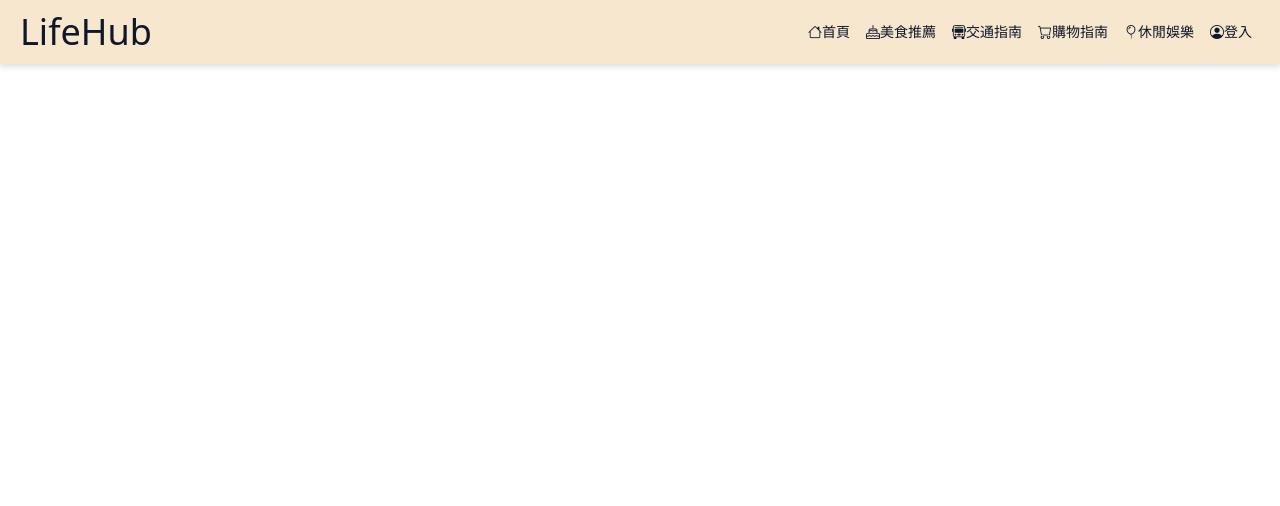
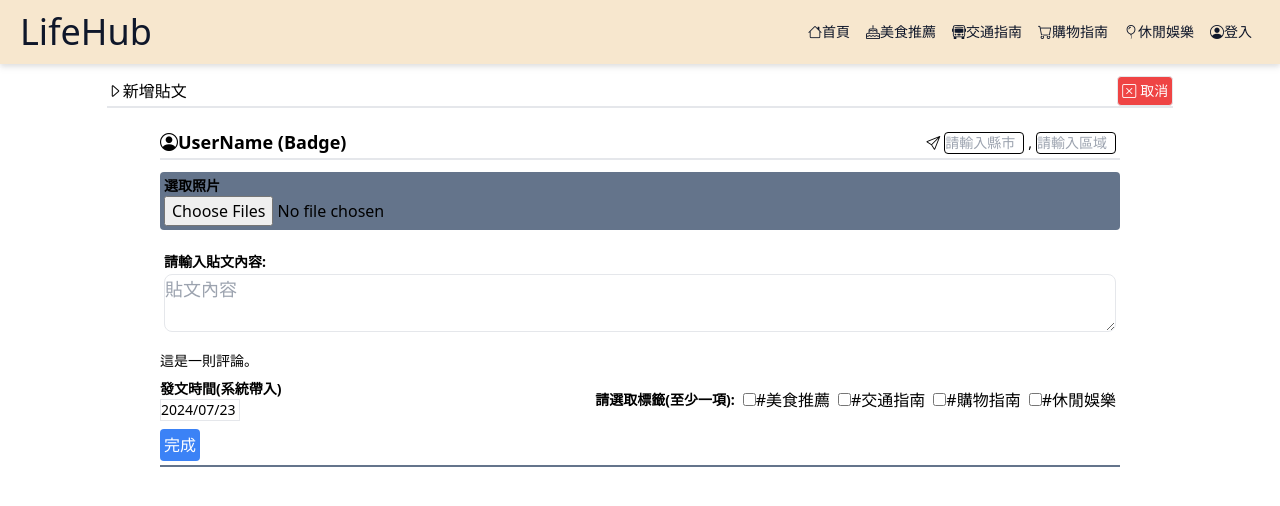
Before and after one commit to poyu105/LifeHub, a React (Vite) app: page /Post in a window 1280 px wide. Shown: the top 506 px of the page. Built offline with nearby package versions, Linux system fonts and the light colour scheme.

Commit message:
新增Post頁面

```diff
--- a/src/App.jsx
+++ b/src/App.jsx
@@ -9,6 +9,7 @@ import Profile from "./pages/Profile";
 import Register from "./pages/Register";
 import Login from "./pages/Login";
 import { AuthProvider } from "./context/AuthContext";
+import Post from "./pages/Post";
 
 function App() {
   return (
@@ -26,6 +27,7 @@ function App() {
           <Route path="/Profile" element={<Profile/>}/>
           <Route path="/Register" element={<Register/>}/>
           <Route path="/Login" element={<Login/>}/>
+          <Route path="/Post" element={<Post/>}/>
         </Routes>
       </Router>
     </AuthProvider>
--- /dev/null
+++ b/src/pages/Post.jsx
@@ -0,0 +1,74 @@
+import { useEffect, useState } from "react";
+import PageHeader from "../components/PageHeader";
+
+export default function Post(){
+    //post日期狀態
+    const [postDate, setPostDate] = useState('');
+    useEffect(()=>{
+        // 獲取當前日期
+        const currentDate = new Date();
+        // 格式化日期為 YYYY/MM/dd
+        const formattedDate = `${currentDate.getFullYear()}/${String(currentDate.getMonth() + 1).padStart(2, '0')}/${String(currentDate.getDate()).padStart(2, '0')}`;
+        setPostDate(formattedDate);
+    },[]);
+
+    return(
+        <>
+            <PageHeader title={"新增貼文"}/>
+            <form className="container w-9/12 mx-auto my-5 border-b-2 border-slate-500">
+                {/* Post Header */}
+                <div className="flex sm:flex-row flex-col justify-between mx-auto border-b-2">
+                    {/* UserName 由系統自動帶入 */}
+                    <h3 className="md:text-lg text-base font-bold">{/* Bootstrap icon */}<i className="bi bi-person-circle"></i>UserName<span> (Badge)</span></h3>
+                    <div className="md:text-sm text-xs sm:self-center border-1 border-red-600 rounded p-1">
+                        {/* Bootstrap icon */}<i className="bi bi-send me-1"></i>
+                        <input type="text" placeholder="請輸入縣市" className="me-1 sm:w-20 w-16 border border-black rounded" required/>,
+                        <input type="text" placeholder="請輸入區域" className="ms-1 sm:w-20 w-16 border border-black rounded" required/>
+                    </div>
+                </div>
+                {/* Post Img */}
+                <div className="flex flex-col bg-slate-500 my-3 border-1 border-red-600 rounded p-1">
+                    <label className="font-bold text-sm">選取照片</label>
+                    <input type="file" multiple accept="image/*,video/*" className="" required/>
+                </div>
+                {/* Post Content */}
+                <div className="md:text-lg my-2 border-1 border-red-600 rounded p-1">
+                    <label className="font-bold text-sm">請輸入貼文內容:</label>
+                    <textarea placeholder="貼文內容" className="w-full border rounded-lg" required></textarea>
+                </div>
+                {/* Post Reply */}
+                <div className="text-sm">
+                    <p>這是一則評論。</p>
+                </div>
+                {/* Post Footer */}
+                <div className="flex justify-between sm:flex-row flex-col md:text-base sm:text-sm text-xs my-2">
+                    {/* 時間由系統帶入 */}
+                    <div className="flex flex-col">
+                        <label className="font-bold text-sm">發文時間(系統帶入)</label>
+                        <input type="text" value={postDate} className="border pointer-events-none text-sm w-20" readOnly/>
+                    </div>
+                    <div className="flex flex-row items-center flex-wrap gap-2 border-1 border-red-600 rounded p-1">
+                        <label className="font-bold text-sm">請選取標籤(至少一項):</label>
+                        <label className="block">
+                            <input type="checkbox" value="#美食推薦" />
+                            #美食推薦
+                        </label>
+                        <label className="block">
+                            <input type="checkbox" value="#交通指南" />
+                            #交通指南
+                        </label>
+                        <label className="block">
+                            <input type="checkbox" value="#購物指南" />
+                            #購物指南
+                        </label>
+                        <label className="block">
+                            <input type="checkbox" value="#休閒娛樂" />
+                            #休閒娛樂
+                        </label>
+                    </div>
+                </div>
+                <button type="submit" className="bg-blue-500 hover:bg-blue-600 text-white rounded p-1 mb-1">完成</button>
+            </form>
+        </>
+    )
+}
```
